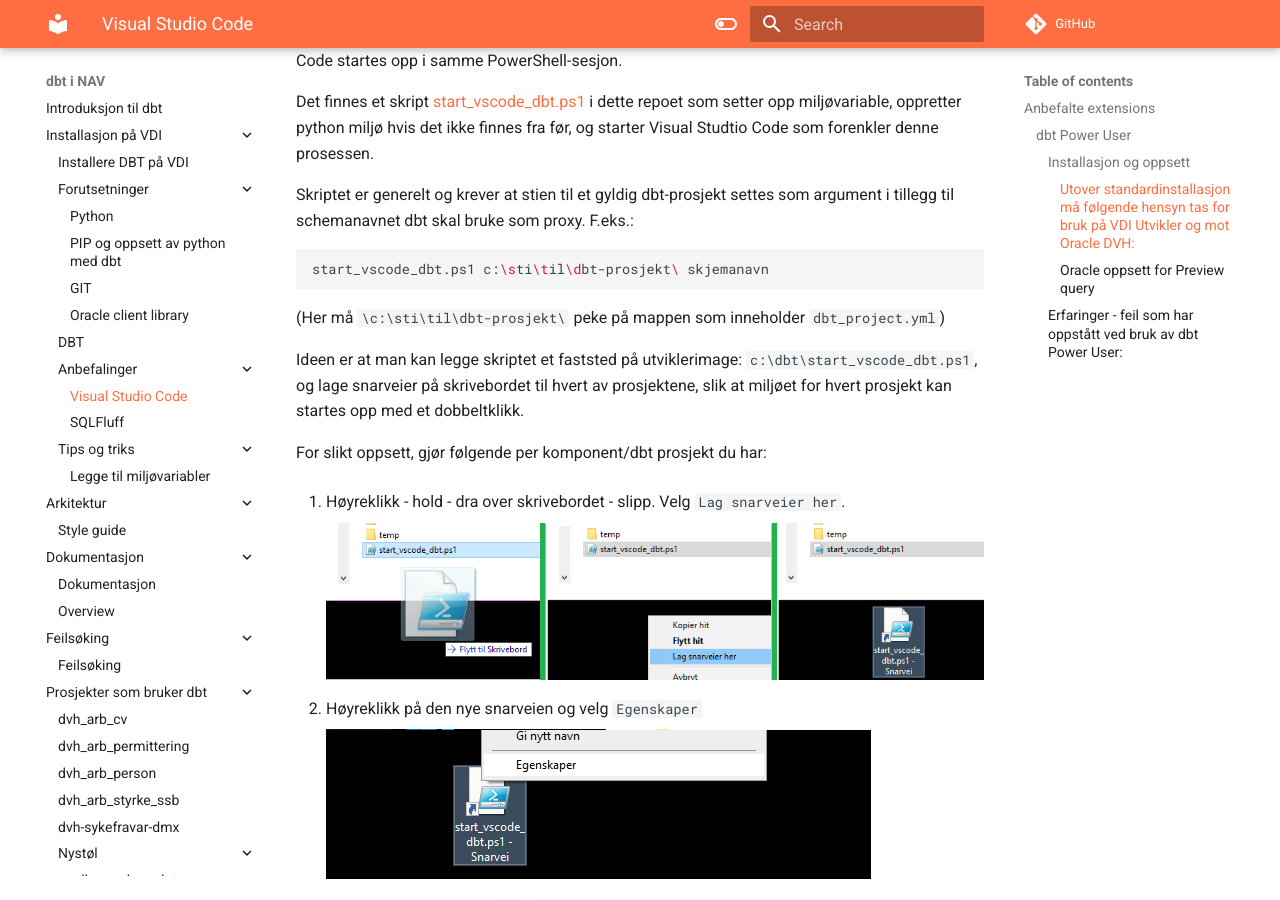
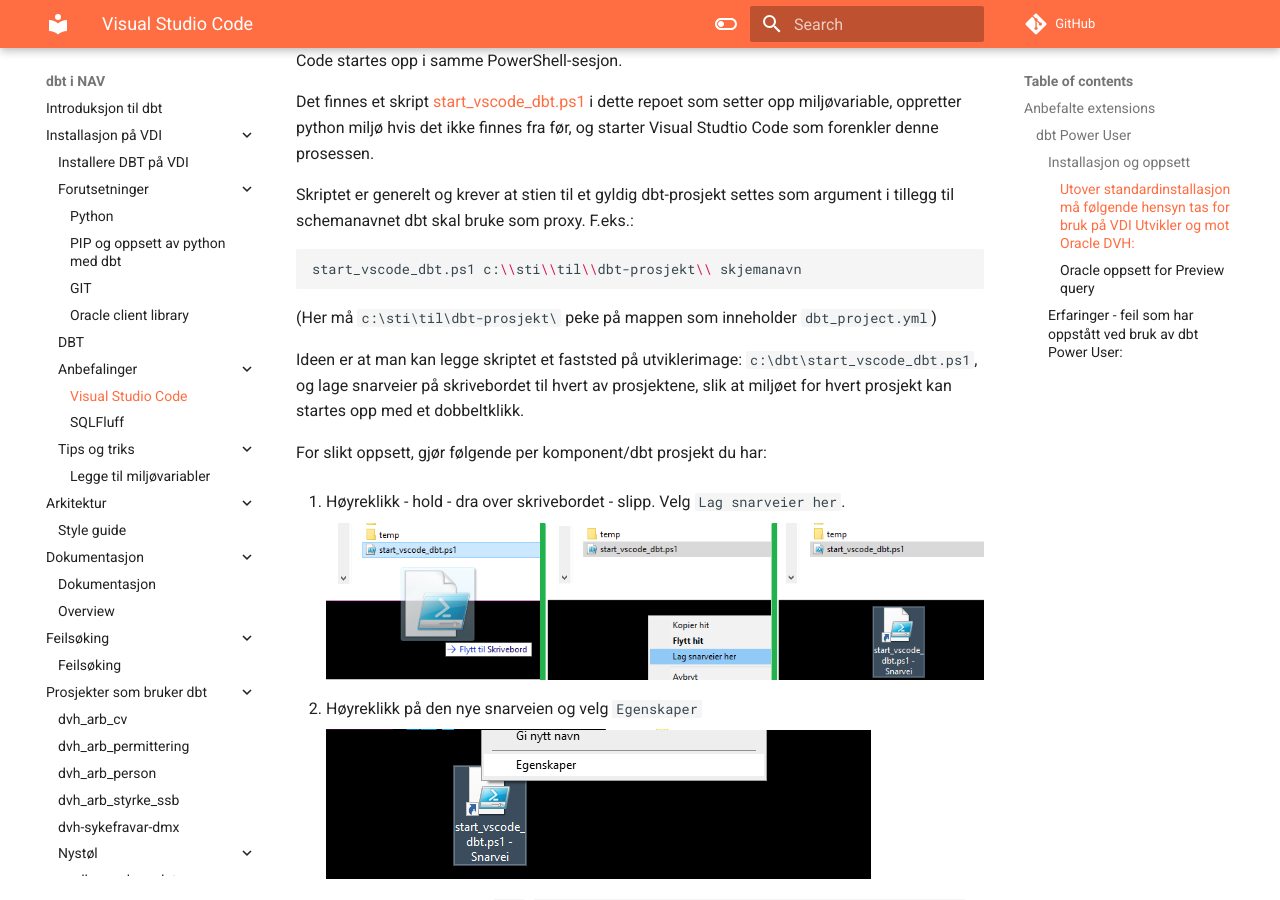
Before and after one commit to navikt/dbt-i-nav, an MkDocs documentation site: the page built from docs/Installasjon-på-VDI/vscode.md, in a window 1280 px wide and 900 px high, scrolled down 758 px. Built offline with MkDocs 1.6.1 and Material for MkDocs 9.7.7, drawn with Linux system fonts in a browser that asks for light colours; comment, search, counter and statistics services are not loaded.

Commit message:
Prøver å escape backslash

````diff
--- a/docs/Installasjon-på-VDI/vscode.md
+++ b/docs/Installasjon-på-VDI/vscode.md
@@ -29,10 +29,10 @@
 Skriptet er generelt og krever at stien til et gyldig dbt-prosjekt settes som argument i tillegg til schemanavnet dbt skal bruke som proxy. F.eks.:
 
 ```shell
-start_vscode_dbt.ps1 c:\sti\til\dbt-prosjekt\ skjemanavn
+start_vscode_dbt.ps1 c:\\sti\\til\\dbt-prosjekt\\ skjemanavn
 ```
 
-(Her må `\c:\sti\til\dbt-prosjekt\` peke på mappen som inneholder `dbt_project.yml`)
+(Her må `c:\sti\til\dbt-prosjekt\` peke på mappen som inneholder `dbt_project.yml`)
 
 Ideen er at man kan legge skriptet et faststed på utviklerimage: `c:\dbt\start_vscode_dbt.ps1`, og lage snarveier på skrivebordet til hvert av prosjektene, slik at miljøet for hvert prosjekt kan startes opp med et dobbeltklikk.
 
````
